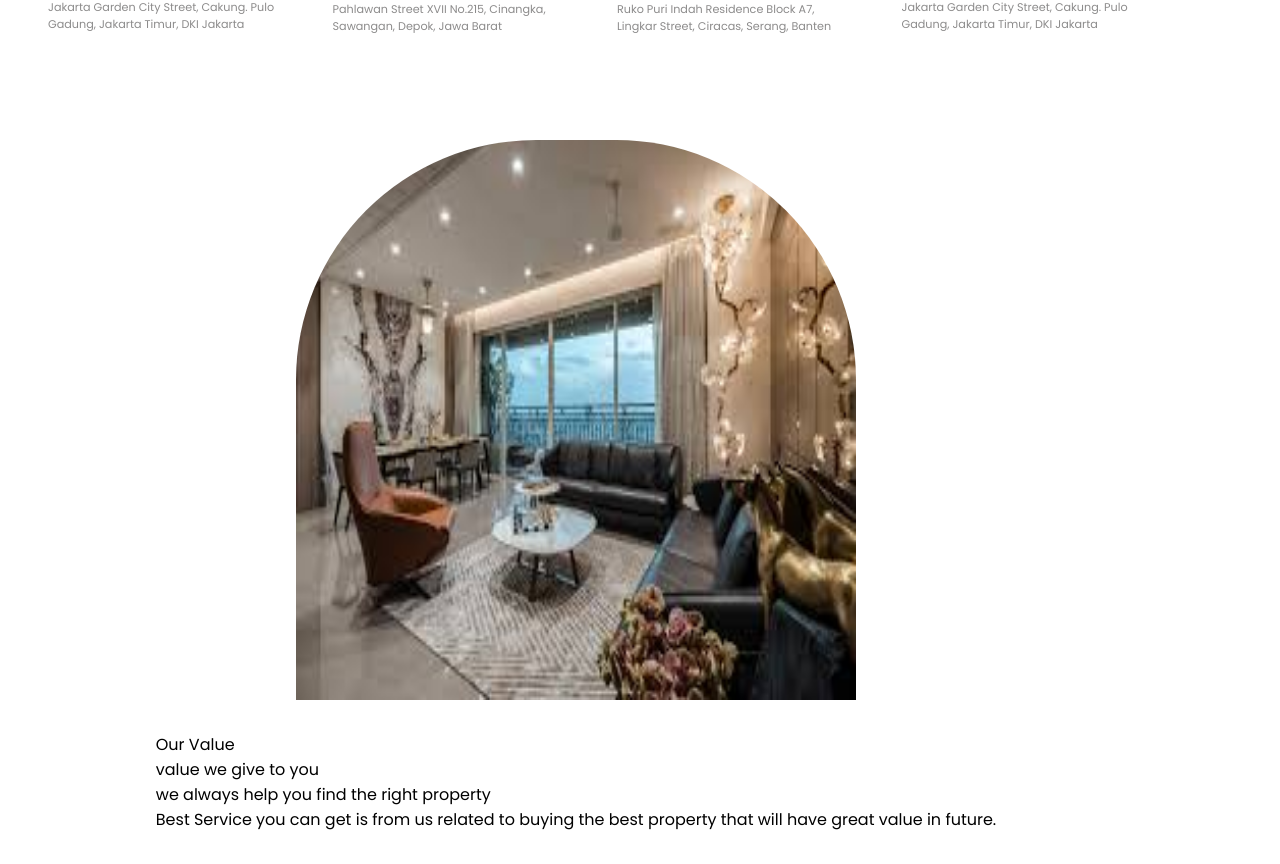
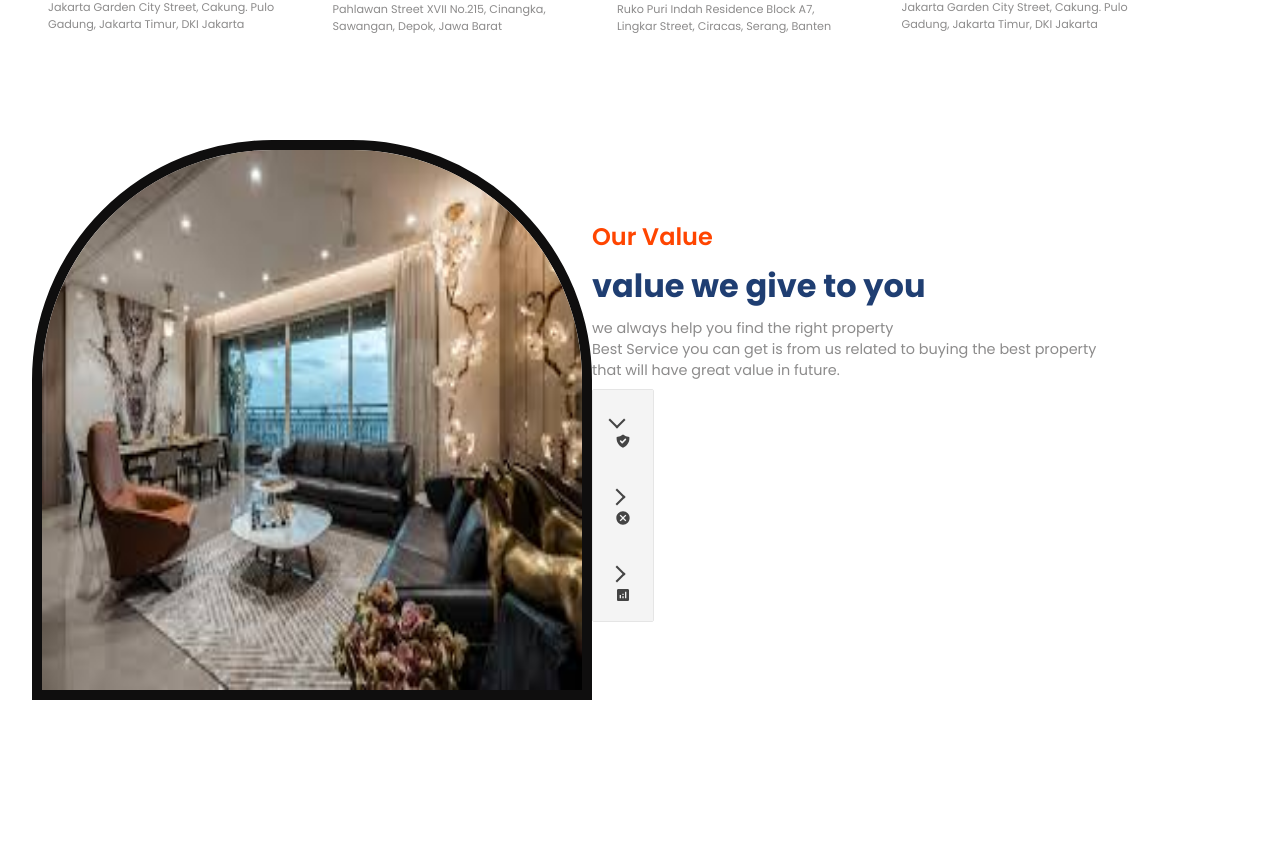
Before and after one commit to Aamir-Manzoor/Real-Estate-Web-Application, a React (Vite) app: page / in a window 1280 px wide. Shown: the part 1492-2356 px from the top of the page. After the commit the page ends 2224 px from the top, so only its background shows below. Built offline with nearby package versions, Linux system fonts and the light colour scheme.

Commit message:
Accordion values added

```diff
--- a/src/components/value/Value.jsx
+++ b/src/components/value/Value.jsx
@@ -3,12 +3,14 @@ import {
   AccordionItem,
   AccordionItemPanel,
   AccordionItemHeading,
+  AccordionItemButton,
   AccordionItemState,
 } from "react-accessible-accordion";
 import "react-accessible-accordion/dist/fancy-example.css";
 import { MdOutlineArrowDropDown } from "react-icons/md";
 import "./value.css";
 import Main2Img from "../../assets/main3.jpg";
+import data from "../../utils/accordion.js";
 const Value = () => {
   return (
     <section className="v-wrapper">
@@ -23,14 +25,32 @@ const Value = () => {
         {/* rightSide */}
 
         <div className="flexColStart v-right">
-          <span>Our Value</span>
-          <span>value we give to you</span>
-          <span>
+          <span className="orangeText">Our Value</span>
+          <span className="primaryText">value we give to you</span>
+          <span className="secondaryText">
             we always help you find the right property
             <br />
             Best Service you can get is from us related to buying the best
             property that will have great value in future.
           </span>
+
+          <Accordion
+            className="accordion"
+            allowMultipleExpanded={false}
+            preExpanded={[0]}
+          >
+            {data.map((item, i) => {
+              return (
+                <AccordionItem key={i} uuid={i} className="accordionItem">
+                  <AccordionItemHeading>
+                    <AccordionItemButton>
+                      <div className="flexCenter icon">{item.icon}</div>
+                    </AccordionItemButton>
+                  </AccordionItemHeading>
+                </AccordionItem>
+              );
+            })}
+          </Accordion>
         </div>
       </div>
     </section>
--- a/src/components/value/value.css
+++ b/src/components/value/value.css
@@ -0,0 +1,11 @@
+.v-container .image-container {
+    border: 10px solid rgb(15, 14, 14);
+}
+
+.v-container > div{
+    flex: 1;
+}
+
+.v-right {
+    gap:0.5rem;
+}
```
